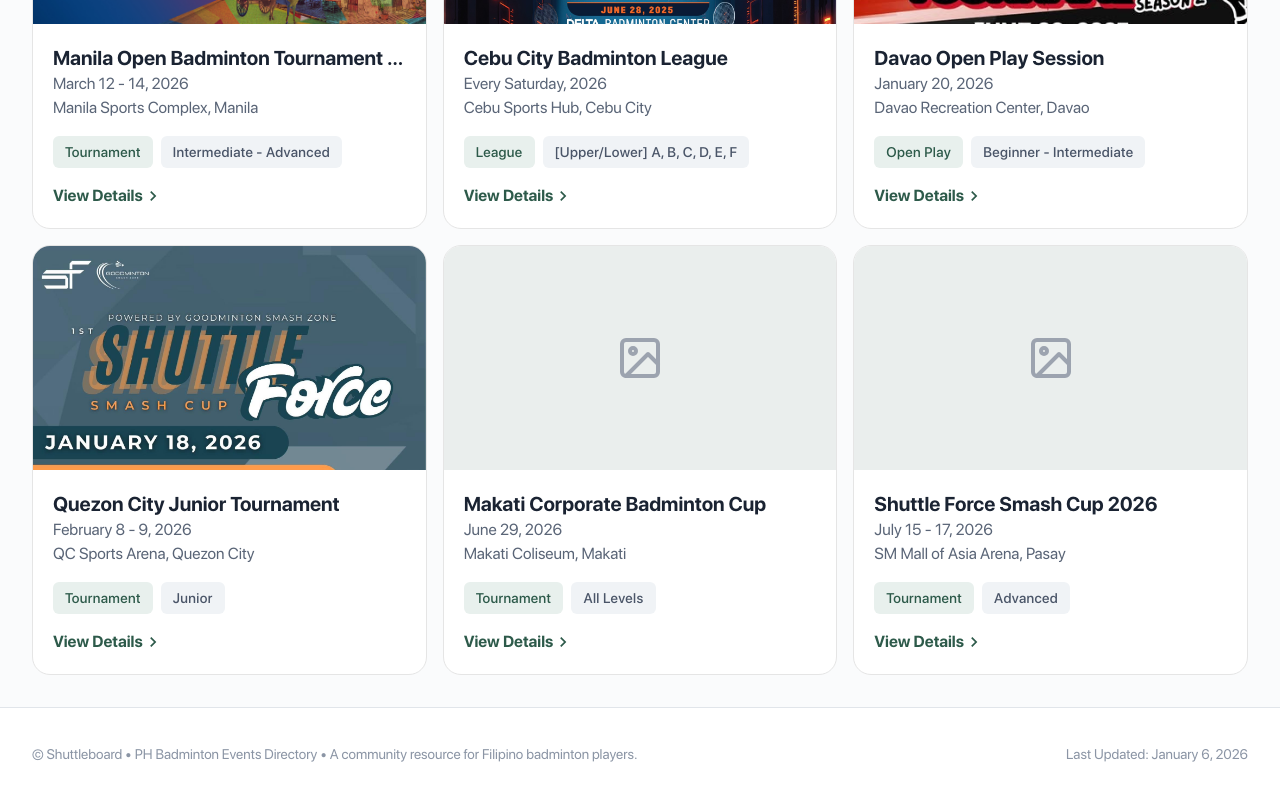
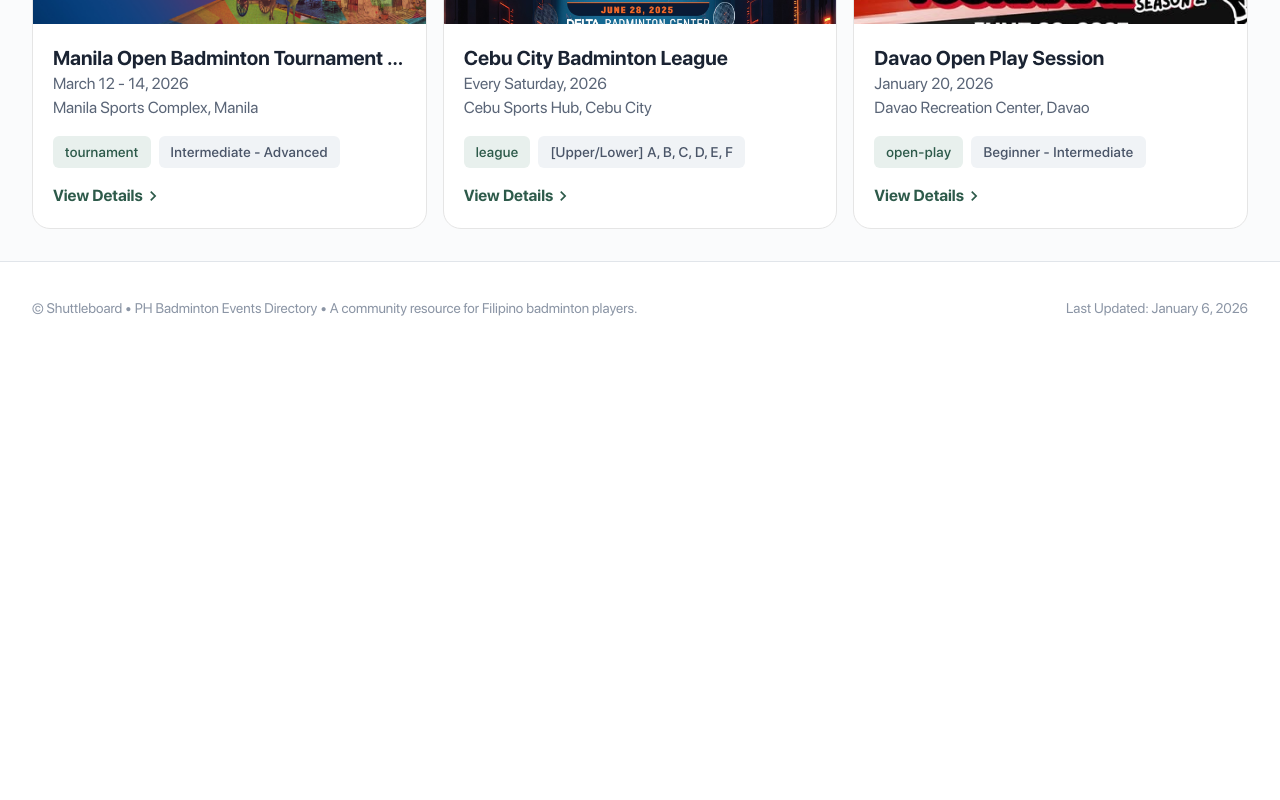
Before and after one commit to airemcs/shuttleboard, a React (Vite) app: page /events in a window 1280 px wide. Shown: the part 487-1287 px from the top of the page. After the commit the page ends 841 px from the top, so only its background shows below. Built offline with nearby package versions, Linux system fonts and the light colour scheme.

Commit message:
Adjust Home

```diff
--- a/src/App.tsx
+++ b/src/App.tsx
@@ -1,8 +1,8 @@
 import { BrowserRouter, Routes, Route } from "react-router-dom";
 import Home from "@/pages/Home";
+import Events from "@/pages/Events";
 import Details from "@/pages/Details";
 import Submission from "@/pages/Submission";
-import Events from "./pages/Events";
 
 export default function App() {
   return (
@@ -10,7 +10,7 @@
       <Routes>
         <Route path="/" element={<Home />} />
         <Route path="/events" element={<Events />} />
-        <Route path="/events/:id" element={<Details />} />
+        <Route path="/events/:slug" element={<Details />} />
         <Route path="/submit" element={<Submission />} />
       </Routes>
     </BrowserRouter>
--- a/src/components/Card.tsx
+++ b/src/components/Card.tsx
@@ -6,6 +6,7 @@
 
 interface CardProps {
   id: number;
+  slug: string;
   title: string;
   date: string;
   location: string;
@@ -16,7 +17,7 @@
 }
 
 export default function Card({
-  id,
+  slug,
   title,
   date,
   location,
@@ -30,16 +31,16 @@
   const remainingCount = categories.length - 3;
 
   return (
-    <Link to={`/events/${id}`} className="flex flex-col border rounded-2xl overflow-hidden bg-white hover:shadow-md transition-shadow">
+    <Link to={`/events/${slug}`} className="flex flex-col border rounded-2xl overflow-hidden bg-white hover:shadow-md transition-shadow">
       {image && !imageError ? (
         <img
-          className="w-full h-48 lg:h-56 object-cover object-top flex-shrink-0"
+          className="w-full h-48 lg:h-56 object-cover object-top shrink-0"
           src={image}
           alt={title}
           onError={() => setImageError(true)}
         />
       ) : (
-        <div className="w-full h-48 lg:h-56 bg-[#EAEEED] flex flex-col items-center justify-center gap-2 flex-shrink-0">
+        <div className="w-full h-48 lg:h-56 bg-[#EAEEED] flex flex-col items-center justify-center gap-2 shrink-0">
           <FiImage className="size-12 text-[#9CA3AF]" />
         </div>
       )}
@@ -62,7 +63,7 @@
 
           <div className="flex justify-between border-t border-[#E1E5EA] pt-4">
             <Pill text={skillLevel} />
-            <Next text="Details" size="sm" href={`/events/${id}`} />
+            <Next text="Details" size="sm" href={`/events/${slug}`} />
           </div>
         </div>
 
@@ -71,7 +72,7 @@
             <Pill variant="primary" text={eventType} />
             <Pill text={skillLevel} />
           </div>
-          <Next text="View Details" size="md" href={`/events/${id}`} />
+          <Next text="View Details" size="md" href={`/events/${slug}`} />
         </div>
       </div>
     </Link>
--- a/src/data/events.json
+++ b/src/data/events.json
@@ -1,6 +1,7 @@
 [
   {
     "id": 1,
+    "slug": "manila-open-badminton-tournament-2026",
     "title": "Manila Open Badminton Tournament 2026",
     "date": "March 12 - 14, 2026",
     "dateValue": "2026-03-12",
@@ -27,6 +28,7 @@
   },
   {
     "id": 2,
+    "slug": "cebu-city-badminton-league",
     "title": "Cebu City Badminton League",
     "date": "Every Saturday, 2026",
     "dateValue": "2026-06-01",
@@ -48,6 +50,7 @@
   },
   {
     "id": 3,
+    "slug": "davao-open-play-session",
     "title": "Davao Open Play Session",
     "date": "January 20, 2026",
     "dateValue": "2026-01-20",
@@ -66,68 +69,5 @@
       "Casual play session for beginners and intermediate players.",
       "Come meet fellow badminton enthusiasts!"
     ]
-  },
-  {
-    "id": 4,
-    "title": "Quezon City Junior Tournament",
-    "date": "February 8 - 9, 2026",
-    "dateValue": "2026-02-08",
-    "location": "QC Sports Arena, Quezon City",
-    "city": "quezon-city",
-    "image": "/shuttleforce.jpg",
-    "eventType": "tournament",
-    "skillLevel": "beginner",
-    "skillLevelDisplay": "Junior",
-    "categories": ["Boys Singles", "Girls Singles", "Boys Doubles", "Girls Doubles"],
-    "organizer": "QC Badminton Association",
-    "organizerLink": "https://facebook.com/qcbadminton",
-    "registrationLink": "https://forms.google.com/example",
-    "description": [
-      "🏸 QC JUNIOR TOURNAMENT 2026 🏸",
-      "A tournament for young aspiring badminton players!",
-      "Open to all junior players in the metro."
-    ]
-  },
-  {
-    "id": 5,
-    "title": "Makati Corporate Badminton Cup",
-    "date": "June 29, 2026",
-    "dateValue": "2026-06-29",
-    "location": "Makati Coliseum, Makati",
-    "city": "makati",
-    "image": "",
-    "eventType": "tournament",
-    "skillLevel": "all",
-    "skillLevelDisplay": "All Levels",
-    "categories": ["Men's Doubles", "Women's Doubles", "Mixed Doubles"],
-    "organizer": "Makati Corporate Sports",
-    "organizerLink": "https://facebook.com/makatisports",
-    "registrationLink": "https://forms.google.com/example",
-    "description": [
-      "🏸 MAKATI CORPORATE CUP 🏸",
-      "Battle of the corporations!",
-      "Gather your office teammates and compete."
-    ]
-  },
-  {
-    "id": 6,
-    "title": "Shuttle Force Smash Cup 2026",
-    "date": "July 15 - 17, 2026",
-    "dateValue": "2026-07-15",
-    "location": "SM Mall of Asia Arena, Pasay",
-    "city": "pasay",
-    "image": "",
-    "eventType": "Tournament",
-    "skillLevel": "Advanced",
-    "skillLevelDisplay": "Advanced",
-    "categories": ["Men's Singles", "Women's Singles", "Men's Doubles", "Women's Doubles", "Mixed Doubles"],
-    "organizer": "Shuttle Force PH",
-    "organizerLink": "https://facebook.com/shuttleforceph",
-    "registrationLink": "https://forms.google.com/example",
-    "description": [
-      "🏸 SHUTTLE FORCE SMASH CUP 2026 🏸",
-      "The ultimate badminton showdown!",
-      "For advanced players only."
-    ]
   }
 ]
--- a/src/pages/Details.tsx
+++ b/src/pages/Details.tsx
@@ -20,14 +20,31 @@
 const events: Event[] = eventsData;
 
 export default function Details() {
-  const { id } = useParams();
-  const event = eventsData.find((e) => e.id === Number(id));
+  const { slug } = useParams();
+  const event = events.find((e) => e.slug === slug);
   const [imageError, setImageError] = useState(false);
 
   if (!event) {
     return (
-      <div className="min-h-screen bg-[#FAFBFC] flex items-center justify-center">
-        <span className="font-sf-medium text-lg text-[#6B7280]">Event not found</span>
+      <div className="min-h-screen bg-[#FAFBFC] flex flex-col">
+        <div className="w-full bg-white border-b border-[#E1E5EA]">
+          <div className="mx-auto max-w-7xl px-4 sm:px-6 md:px-8">
+            <Navbar />
+          </div>
+        </div>
+        <div className="grow flex items-center justify-center">
+          <div className="text-center">
+            <span className="font-sf-bold text-2xl text-primary-black">Event Not Found</span>
+            <p className="font-sf-regular text-secondary-black mt-2">
+              The event you're looking for doesn't exist or has been removed.
+            </p>
+          </div>
+        </div>
+        <div className="w-full bg-white border-b border-[#E1E5EA]">
+          <div className="mx-auto max-w-7xl px-4 sm:px-6 md:px-8">
+            <Footer />
+          </div>
+        </div>
       </div>
     );
   }
@@ -53,13 +70,13 @@
 
           {event.image && !imageError ? (
             <img
-              className="w-full h-48 lg:h-80 object-cover object-top flex-shrink-0"
+              className="w-full h-48 md:h-80 object-cover object-top shrink-0"
               src={event.image}
               alt={event.title}
               onError={() => setImageError(true)}
             />
           ) : (
-            <div className="w-full h-48 lg:h-56 bg-[#EAEEED] flex flex-col items-center justify-center gap-2 flex-shrink-0">
+            <div className="w-full h-48 lg:h-56 bg-[#EAEEED] flex flex-col items-center justify-center gap-2 shrink-0">
               <FiImage className="size-12 text-[#9CA3AF]" />
             </div>
           )}
--- a/src/pages/Events.tsx
+++ b/src/pages/Events.tsx
@@ -176,11 +176,12 @@
                 <Card
                   key={event.id}
                   id={event.id}
+                  slug={event.slug}
                   title={event.title}
                   date={event.date}
                   location={event.location}
                   image={event.image}
-                  eventType={event.eventType === "open-play" ? "Open Play" : event.eventType.charAt(0).toUpperCase() + event.eventType.slice(1)}
+                  eventType={event.eventType}
                   skillLevel={event.skillLevelDisplay}
                   categories={event.categories}
                 />
--- a/src/pages/Home.tsx
+++ b/src/pages/Home.tsx
@@ -4,75 +4,23 @@
 import Next from "@/components/Next"
 import Footer from "@/components/Footer"
 import useSEO from "@/hooks/useSEO";
+import eventsData from "@/data/events.json";
 
-const events = [
-  {
-    id: 1,
-    title: "Manila Open Badminton Tournament 2026",
-    date: "March 12 - 14, 2026",
-    location: "Manila Sports Complex, Manila",
-    image: "/pbad.jpg",
-    eventType: "Tournament",
-    skillLevel: "Intermediate - Advanced",
-    categories: ["Men's Doubles", "Women's Doubles", "Mixed Doubles", "Singles"],
-    href: "/events/manila-open-2026"
-  },
-  {
-    id: 2,
-    title: "Cebu City Badminton League",
-    date: "Every Saturday, 2026",
-    location: "Cebu Sports Hub, Cebu City",
-    image: "/delta.jpg",
-    eventType: "League",
-    skillLevel: "[Upper/Lower] A, B, C, D, E, F",
-    categories: ["Men's Singles", "Women's Singles", "Mixed Doubles"],
-    href: "/events/cebu-league-2026"
-  },
-  {
-    id: 3,
-    title: "Davao Open Play Session",
-    date: "January 20, 2026",
-    location: "Davao Recreation Center, Davao",
-    image: "/rmes.jpg",
-    eventType: "Open Play",
-    skillLevel: "Beginner - Intermediate",
-    categories: ["Men's Doubles", "Women's Doubles"],
-    href: "/events/davao-open-play"
-  },
-  {
-    id: 4,
-    title: "Quezon City Junior Tournament",
-    date: "February 8 - 9, 2026",
-    location: "QC Sports Arena, Quezon City",
-    image: "/shuttleforce.jpg",
-    eventType: "Tournament",
-    skillLevel: "Junior",
-    categories: ["Boys Singles", "Girls Singles", "Boys Doubles", "Girls Doubles"],
-    href: "/events/qc-junior-2026"
-  },
-  {
-    id: 5,
-    title: "Makati Corporate Badminton Cup",
-    date: "June 29, 2026",
-    location: "Makati Coliseum, Makati",
-    image: "/none.jpg",
-    eventType: "Tournament",
-    skillLevel: "All Levels",
-    categories: ["Men's Doubles", "Women's Doubles", "Mixed Doubles"],
-    href: "/events/makati-corporate-cup"
-  },
-  {
-    id: 6,
-    title: "Shuttle Force Smash Cup 2026",
-    date: "July 15 - 17, 2026",
-    location: "SM Mall of Asia Arena, Pasay",
-    image: "/none.jpg",
-    eventType: "Tournament",
-    skillLevel: "Advanced",
-    categories: ["Men's Singles", "Women's Singles", "Men's Doubles", "Women's Doubles", "Mixed Doubles"],
-    href: "/events/shuttle-force-smash-cup"
-  }
-];
+function generateSlug(title: string): string {
+  return title
+    .toLowerCase()
+    .replace(/[^a-z0-9]+/g, "-")
+    .replace(/(^-|-$)/g, "");
+}
+
+const today = new Date().toISOString().split("T")[0];
+const events = eventsData
+  .map((event) => ({
+    ...event,
+    slug: event.slug || generateSlug(event.title),
+  }))
+  .filter((event) => event.dateValue >= today)
+  .slice(0, 6);
 
 export default function Home() {
   useSEO({
@@ -111,12 +59,13 @@
           <Card
             key={event.id}
             id={event.id}
+            slug={event.slug}
             title={event.title}
             date={event.date}
             location={event.location}
             image={event.image}
-            eventType={event.eventType}
-            skillLevel={event.skillLevel}
+            eventType={event.eventType === "open-play" ? "Open Play" : event.eventType.charAt(0).toUpperCase() + event.eventType.slice(1)}
+            skillLevel={event.skillLevelDisplay}
             categories={event.categories}
           />
         ))}
--- a/src/types/event.ts
+++ b/src/types/event.ts
@@ -1,5 +1,6 @@
 export interface Event {
   id: number;
+  slug: string;
   title: string;
   date: string;
   dateValue: string;
```
Also changed, not shown: index.html (+16 -2 lines).
